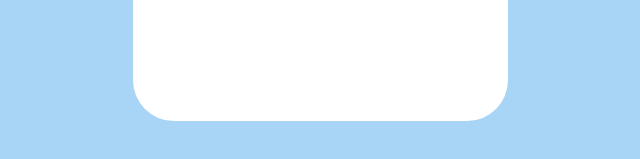
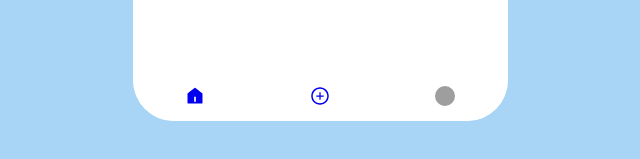
Before and after one commit to Nevacat/FlickFeed, a React (Vite) app: page / in a window 1280 px wide. Shown: the part 613-772 px from the top of the page, without its empty margins (320-960 px from the left). Built offline with nearby package versions, Linux system fonts and the light colour scheme; grey boxes are pictures that could not be loaded.

Commit message:
feat: 공통 컴포넌트와 관련 라우팅
Layout, Nav component

```diff
--- /dev/null
+++ b/src/components/Common/Nav/index.tsx
@@ -0,0 +1,24 @@
+import React from 'react';
+import { RiHome5Fill } from 'react-icons/ri';
+import { AiOutlinePlusCircle } from 'react-icons/ai';
+import * as S from './style';
+
+function index() {
+  return (
+    <S.Gnb>
+      <S.StyledLink to="/">
+        <RiHome5Fill />
+      </S.StyledLink>
+
+      <S.StyledLink to="/">
+        <AiOutlinePlusCircle />
+      </S.StyledLink>
+
+      <S.StyledLink to="/myProfile">
+        <img src="images/profile_background.jpg" alt="" />
+      </S.StyledLink>
+    </S.Gnb>
+  );
+}
+
+export default index;
--- /dev/null
+++ b/src/components/Common/Nav/style.ts
@@ -0,0 +1,38 @@
+import styled from 'styled-components';
+import { Link } from 'react-router-dom';
+
+export const Gnb = styled.nav`
+  position: absolute;
+  bottom: 0;
+  left: 0;
+  display: flex;
+  justify-content: space-between;
+  align-items: center;
+  width: 100%;
+  height: 50px;
+  background-color: ${({ theme }) => theme.color.white};
+  border-bottom-left-radius: 40.9px;
+  border-bottom-right-radius: 40.9px;
+  overflow: hidden;
+`;
+
+export const StyledLink = styled(Link)`
+  display: flex;
+  justify-content: center;
+  align-items: center;
+  width: 100%;
+  height: 100%;
+  font-size: 20px;
+  border-top: 1px solid ${({ theme }) => theme.color.gray};
+
+  &:active {
+    opacity: 0.7;
+  }
+
+  img {
+    display: block;
+    width: 20px;
+    height: 20px;
+    border-radius: 50%;
+  }
+`;
--- a/src/components/Layout/index.tsx
+++ b/src/components/Layout/index.tsx
@@ -1,9 +1,13 @@
-import React from 'react'
-import * as S from './style'
+import React from 'react';
+import Nav from '../Common/Nav';
+import * as S from './style';
+
 function Layout() {
   return (
-    <S.Layout>Layout</S.Layout>
-  )
+    <S.Layout>
+      <Nav />
+    </S.Layout>
+  );
 }
 
-export default Layout
+export default Layout;
--- a/src/components/Layout/style.ts
+++ b/src/components/Layout/style.ts
@@ -1,17 +1,18 @@
-import styled from "styled-components"
+import styled from 'styled-components';
 
 export const Layout = styled.div`
-  box-sizing:border-box;
-  background-color:${({theme})=>theme.color.white};
+  box-sizing: border-box;
+  background-color: ${({ theme }) => theme.color.white};
   width: 375px;
   height: 667px;
-  padding: 20px 15px 0;
-  position:absolute;
-  top:0;
+  padding: 0 15px 0;
+  position: absolute;
+  top: 0;
   bottom: 0;
   right: 0;
   left: 0;
   margin: auto;
   border-radius: 40.9px;
-  color: ${({theme})=>theme.color.navy};
-`
+  overflow: hidden;
+  color: ${({ theme }) => theme.color.navy};
+`;
```
Also changed, not shown: src/routes/routes.tsx (+6 -8 lines).
